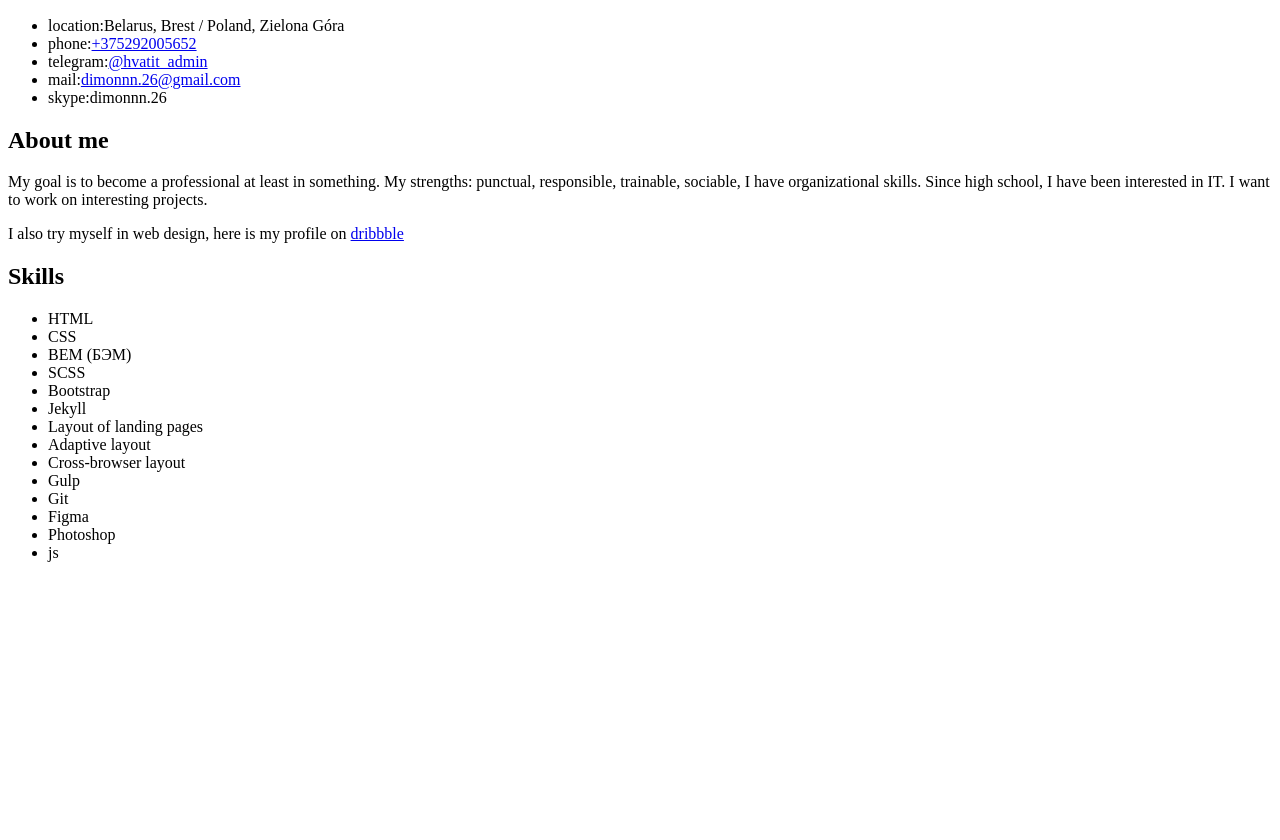
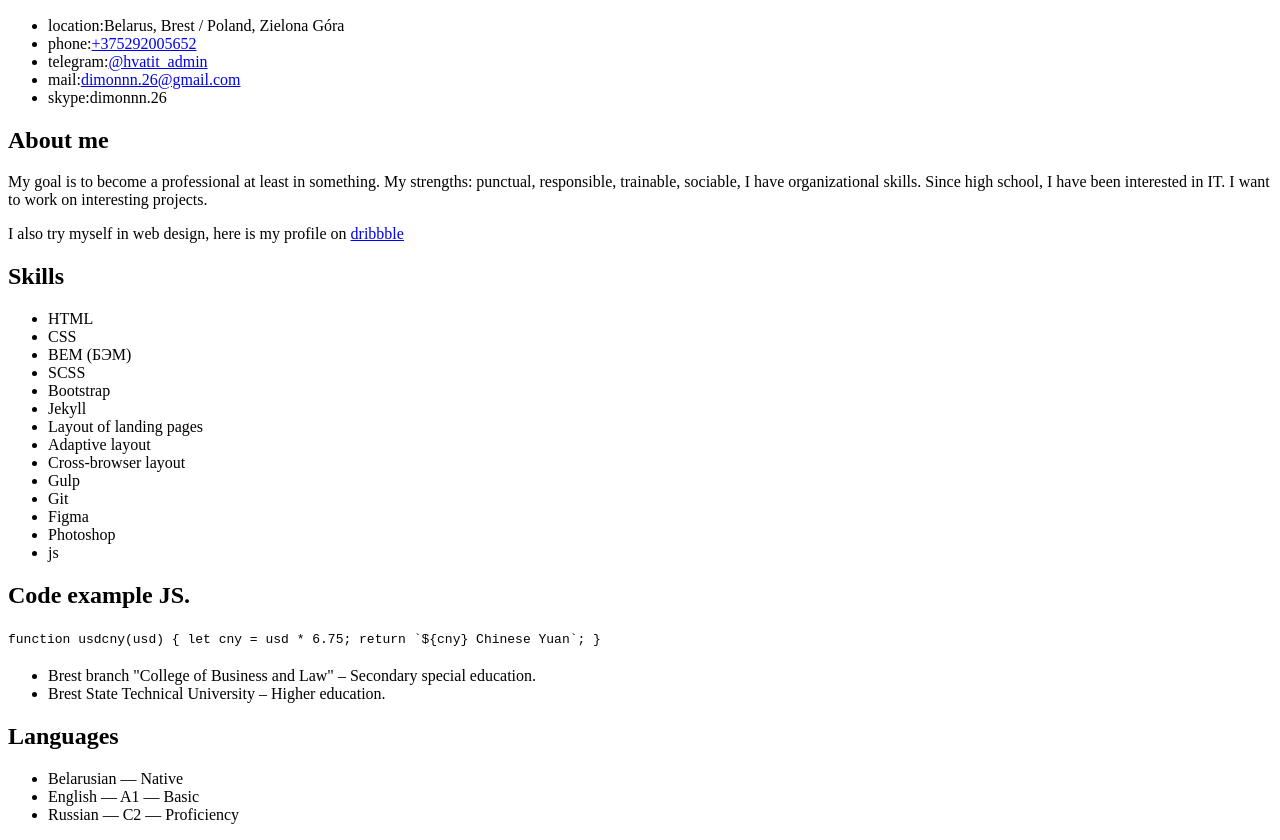
Before and after one commit to upermane42/rsschool-cv, a plain HTML site: page index.html in a window 1280 px wide. Shown: the part 257-1097 px from the top of the page. Before the commit the page ends 835 px from the top, so only its background shows below. Drawn offline with Linux system fonts and the light colour scheme.

Commit message:
feat: sections code, education, languages

```diff
--- a/index.html
+++ b/index.html
@@ -112,6 +112,37 @@
                 </ul>
             </div>
         </section>
+        <section class="code">
+            <div class="container">
+                <h2 class="title code__title">Code example JS.</h2>
+                <code>
+                    function usdcny(usd) {
+                        let cny = usd * 6.75;
+
+                        return `${cny} Chinese Yuan`;
+                    }
+                </code>
+            </div>
+        </section>
+        <section class="education">
+            <div class="container">
+                <h2 class="title education__title"></h2>
+                <ul class="list-reset education__list">
+                    <li class="education__item">Brest branch "College of Business and Law" – Secondary special education.</li>
+                    <li class="education__item">Brest State Technical University – Higher education.</li>
+                </ul>
+            </div>
+        </section>
+        <section class="languages">
+            <div class="container">
+                <h2 class="title languages__title">Languages</h2>
+                <ul class="list-reset languages__list">
+                    <li class="languages__item">Belarusian — Native</li>
+                    <li class="languages__item">English — A1 — Basic</li>
+                    <li class="languages__item">Russian — C2 — Proficiency</li>
+                </ul>
+            </div>
+        </section>
     </main>
 </body>
 
```
